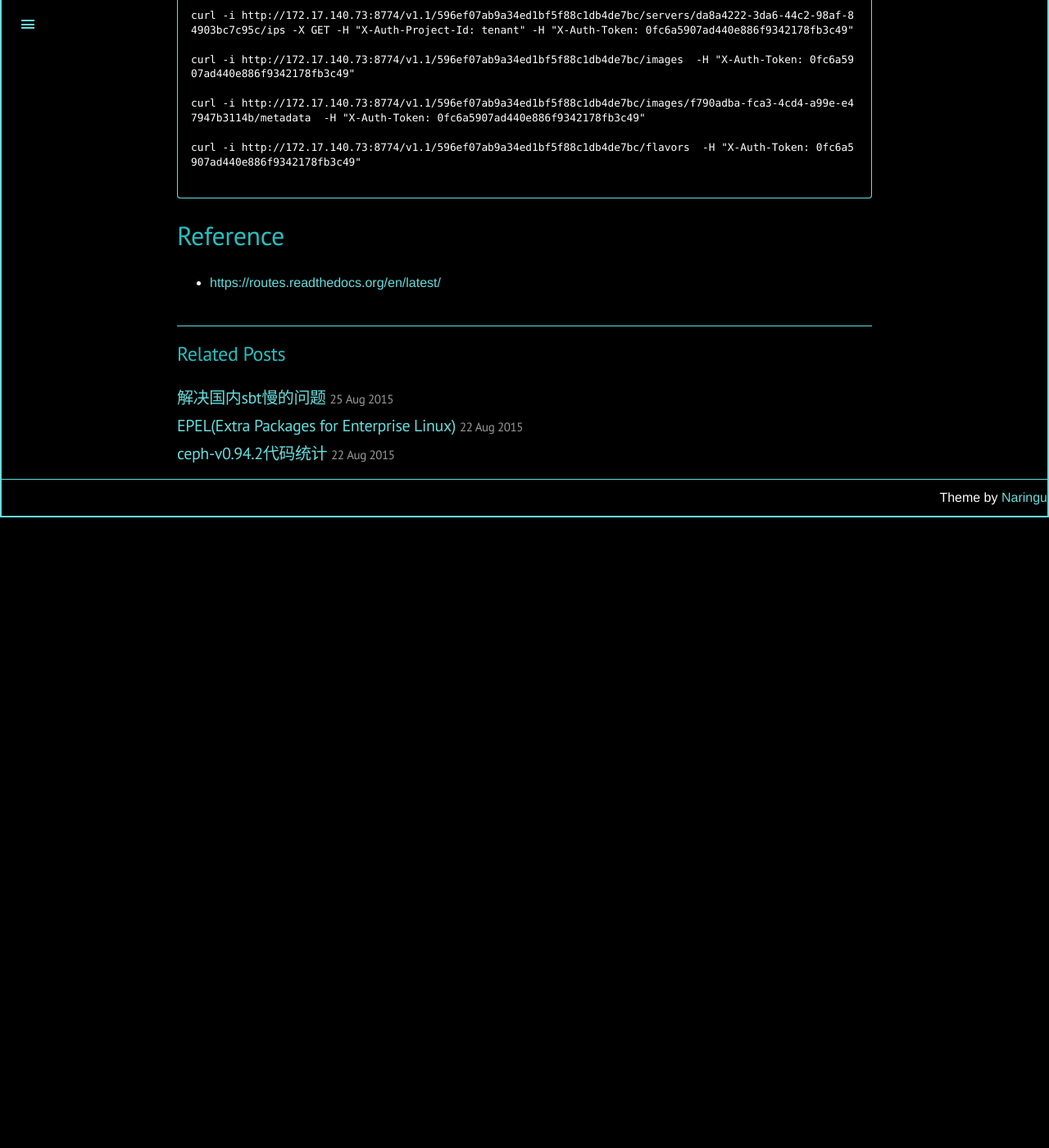
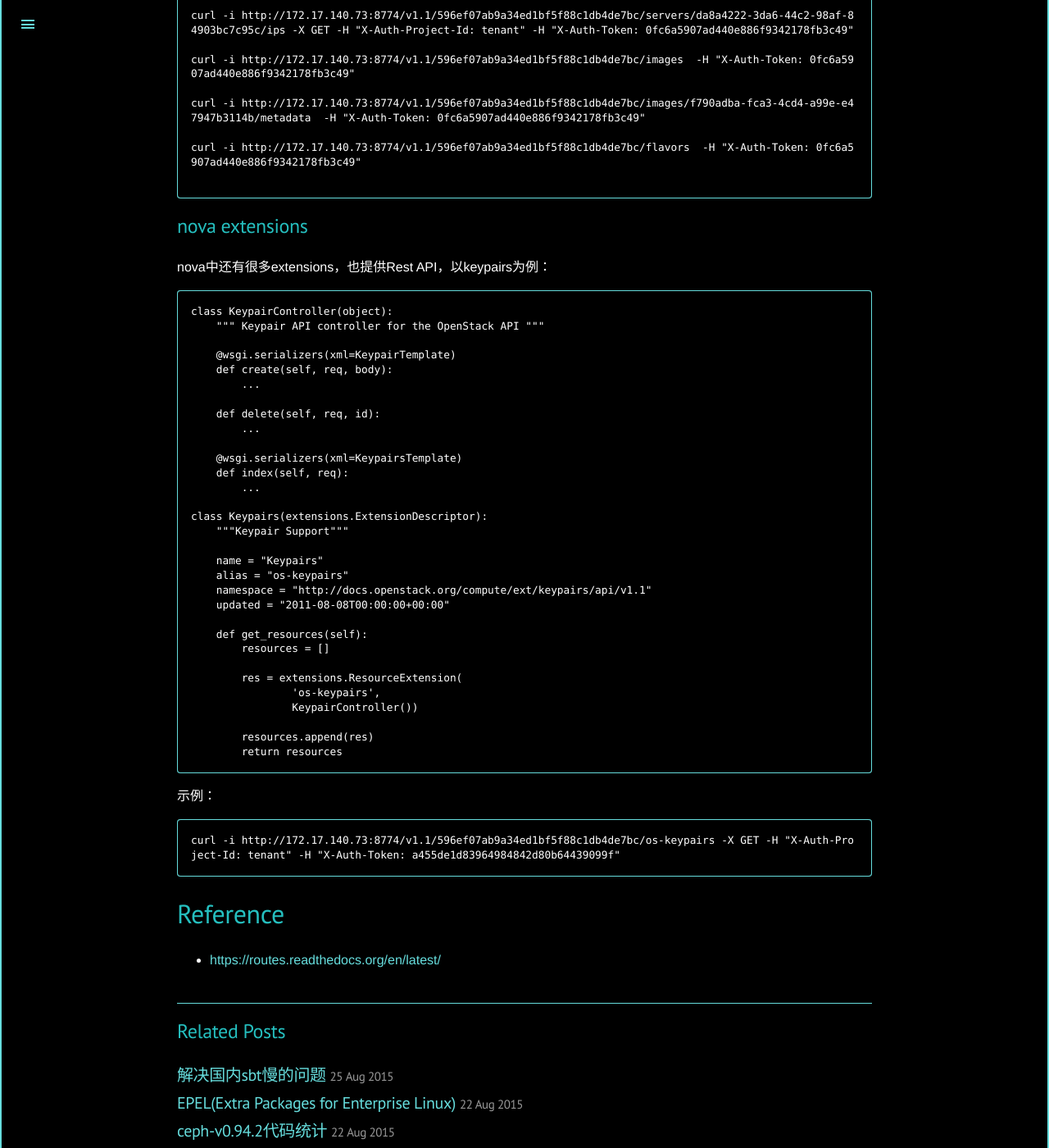
Before and after one commit to CheeseLee/zhouyaguo.github.io, a Jekyll site: the page built from _posts/2015-09-02-python-routes.md, in a window 1280 px wide and 1400 px high, scrolled down 3868 px. Shown: the whole window at 82% size. Built offline with Jekyll 4.4.1, drawn with Linux system fonts in a browser that asks for light colours; Markdown is read by kramdown in place of the engine named in the settings; comment, search, counter and statistics services are not loaded; before the commit the page ends 4499 px from its top, so only the background shows below that.

Commit message:
polish 2015-09-02-python-routes.md

````diff
--- a/_posts/2015-09-02-python-routes.md
+++ b/_posts/2015-09-02-python-routes.md
@@ -215,6 +215,52 @@ curl -i http://172.17.140.73:8774/v1.1/596ef07ab9a34ed1bf5f88c1db4de7bc/flavors
 
 ```
 
+nova extensions
+----------------
+
+nova中还有很多extensions，也提供Rest API，以keypairs为例：
+
+```
+class KeypairController(object):
+    """ Keypair API controller for the OpenStack API """
+
+    @wsgi.serializers(xml=KeypairTemplate)
+    def create(self, req, body):
+        ...
+
+    def delete(self, req, id):
+        ...
+
+    @wsgi.serializers(xml=KeypairsTemplate)
+    def index(self, req):
+        ...
+
+class Keypairs(extensions.ExtensionDescriptor):
+    """Keypair Support"""
+
+    name = "Keypairs"
+    alias = "os-keypairs"
+    namespace = "http://docs.openstack.org/compute/ext/keypairs/api/v1.1"
+    updated = "2011-08-08T00:00:00+00:00"
+
+    def get_resources(self):
+        resources = []
+
+        res = extensions.ResourceExtension(
+                'os-keypairs',
+                KeypairController())
+
+        resources.append(res)
+        return resources
+```
+
+示例：
+
+```
+curl -i http://172.17.140.73:8774/v1.1/596ef07ab9a34ed1bf5f88c1db4de7bc/os-keypairs -X GET -H "X-Auth-Project-Id: tenant" -H "X-Auth-Token: a455de1d83964984842d80b64439099f"
+```
+
+
 Reference
 ==========
 
````
